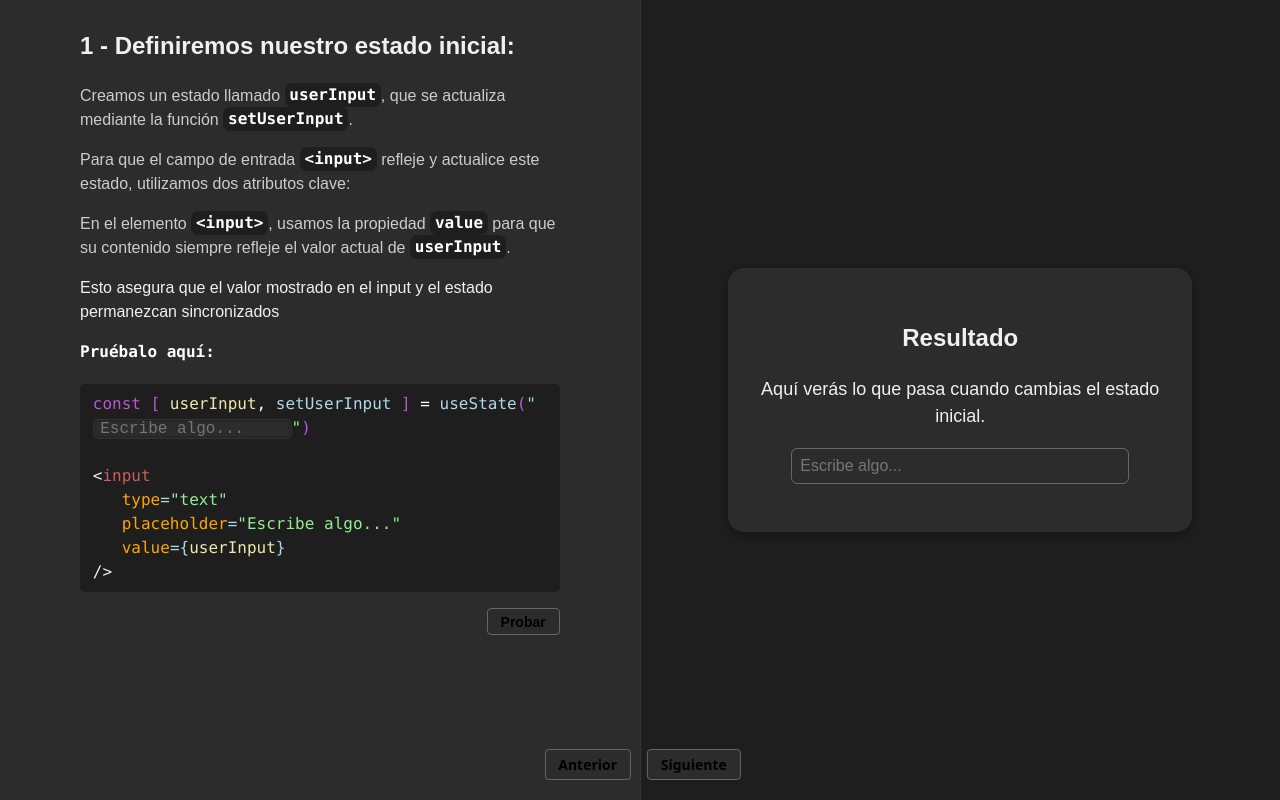
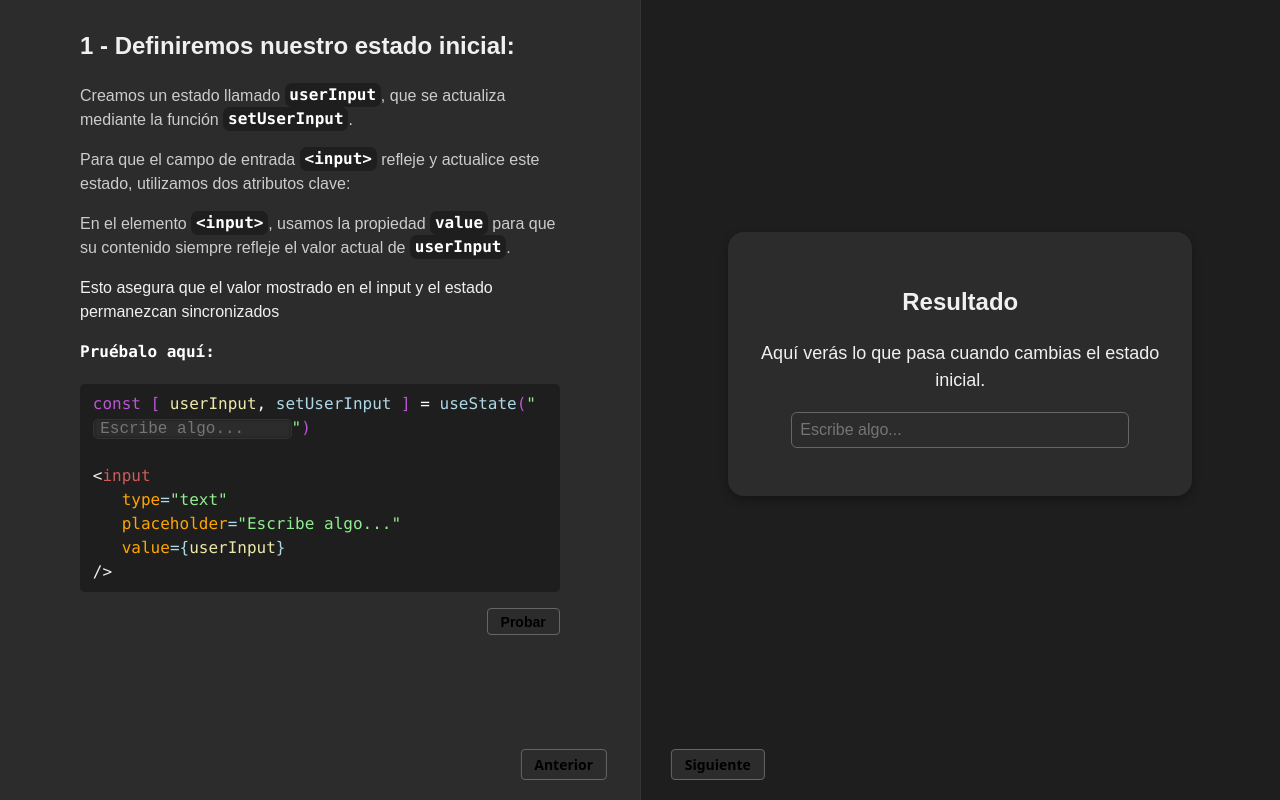
Before and after one commit to Roberttovarv/UseState, a React (Vite) app: page /level/1 in a window 1280 px wide. Built offline with nearby package versions, Linux system fonts and the light colour scheme.

Commit message:
Corrected padding bottom

```diff
--- a/src/components/LevelNavigation.tsx
+++ b/src/components/LevelNavigation.tsx
@@ -19,7 +19,6 @@ const prevLevel =
         : `/level/${currentLevel - 1}`
       : undefined;
 
-
   const nextLevel = isLanding
     ? `/level/0`
     : currentLevel !== undefined && currentLevel < levels.length - 1
@@ -34,7 +33,8 @@ const prevLevel =
         left: "50.2%",
         transform: "translateX(-50%)",
         display: "flex",
-        gap: "1rem",
+        gap: "4rem",
+        zIndex: 1000,
       }}
     >
       {prevLevel && (
--- a/src/styles/styles.ts
+++ b/src/styles/styles.ts
@@ -1,4 +1,6 @@
 import type { CSSProperties } from "react";
+
+const BOTTOM_SAFE_SPACE = "calc(5rem + env(safe-area-inset-bottom))";
 
 export const containerStyle: CSSProperties = {
     display: "flex",
@@ -17,6 +19,7 @@ export const leftPanelStyle: CSSProperties = {
     borderRight: "1px solid #333",
     backgroundColor: "#2c2c2c",
     color: "#f0f0f0",
+    paddingBottom: BOTTOM_SAFE_SPACE
 };
 
 export const rightPanelStyle: CSSProperties = {
@@ -28,6 +31,7 @@ export const rightPanelStyle: CSSProperties = {
     justifyContent: "center",
     alignItems: "center",
     color: "#f0f0f0",
+    paddingBottom: BOTTOM_SAFE_SPACE
 };
 
 export const resultBoxStyle: CSSProperties = {
@@ -169,6 +173,7 @@ export const CodeContainer: CSSProperties = {
     padding: ".5rem"
 }
 
+
 export const injectShakeAnimation = () => {
     const styleId = "shake-animation-style";
     if (document.getElementById(styleId)) return; // Ya está inyectado
```
Lines whose indentation alone changed are shown as unchanged.
